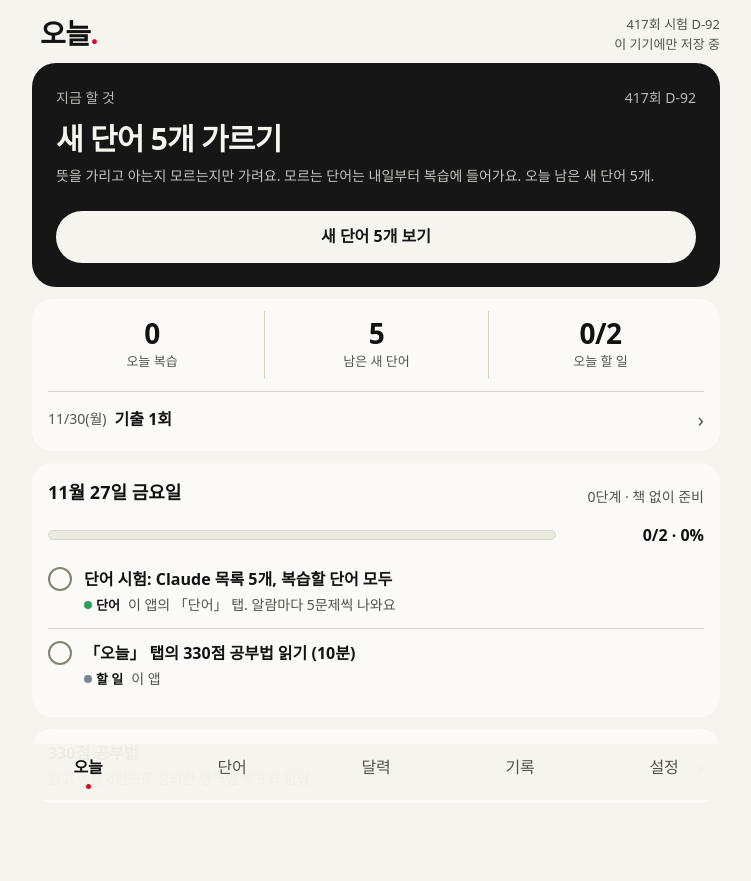
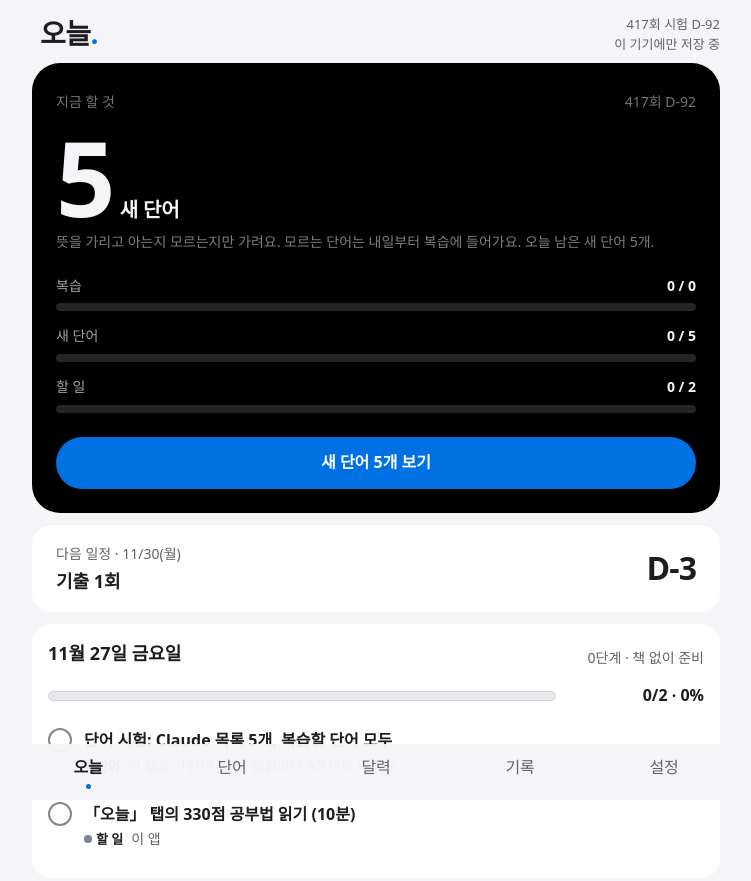
Before and after one commit to park-hyun-su/teps327, a plain HTML site: page index.html in a window 1280 px wide. Shown: the top 881 px of the page, without its empty margins (264-1015 px from the left). Drawn offline with Linux system fonts and the light colour scheme.

Commit message:
Keynote dashboard: black cover with one giant number, progress bars, 14-day activity chart, keynote palette
Co-Authored-By: Claude Opus 5.5 <noreply@anthropic.com>

```diff
--- a/index.html
+++ b/index.html
@@ -4,8 +4,8 @@
 <meta charset="utf-8">
 <meta name="viewport" content="width=device-width, initial-scale=1, viewport-fit=cover">
 <meta name="color-scheme" content="light dark">
-<meta name="theme-color" content="#f5f4ef" media="(prefers-color-scheme: light)">
-<meta name="theme-color" content="#031c24" media="(prefers-color-scheme: dark)">
+<meta name="theme-color" content="#f5f5f7" media="(prefers-color-scheme: light)">
+<meta name="theme-color" content="#000000" media="(prefers-color-scheme: dark)">
 <meta name="apple-mobile-web-app-capable" content="yes">
 <meta name="mobile-web-app-capable" content="yes">
 <meta name="apple-mobile-web-app-title" content="TEPS 330">
@@ -13,37 +13,37 @@
 <link rel="icon" href="icon-192.png">
 <link rel="apple-touch-icon" href="icon-192.png">
 <title>TEPS 330</title>
-<meta name="build" content="2026-11-27j">
+<meta name="build" content="2026-11-27k">
 <style>
 /* 토큰: 역할 이름으로 정의하고 다크 모드는 같은 토큰을 다시 정의 (다크-09, 색-28) */
 /* 색: 밝게 = 회색빛 종이 지면과 빨강 한 곳(이코노미스트 방식), 어둡게 = 깊은 물색 지면(파타고니아 방식).
    타일 넷은 같은 밝기 단계에서 갈래만 바꿔 무게를 맞춤(남색·청록·주황·자주). 구조는 키노트 방식 */
 :root{
-  --bg:#f5f4ef;--surface:#fbfaf6;--surface2:#ebe9e0;--line:#d9d6c8;--line-strong:#858275;--on-ok:#ffffff;--knob:#ffffff;
-  --text:#121212;--sub:#55534c;--faint:#55534c;
-  --primary:#1b3a6b;--on-primary:#ffffff;--primary-soft:#e3e8f1;--accent:#c8102e;
-  --ok:#17663a;--ok-soft:#e4efe4;--bad:#b3150d;--bad-soft:#f8e4e1;--warn:#7a5000;--warn-soft:#f6ecd2;
-  --sh:none;--tab:rgba(245,244,239,.97);--hero:#161616;--on-hero:#f5f4ef;
-  --tile-now:#1b3a6b;--tile-voc:#0f5c56;--tile-mock:#8a4512;--tile-read:#5b2b6e;
+  --bg:#f5f5f7;--surface:#ffffff;--surface2:#e8e8ed;--line:#d2d2d7;--line-strong:#86868b;--on-ok:#ffffff;--knob:#ffffff;
+  --text:#1d1d1f;--sub:#636366;--faint:#636366;
+  --primary:#0071e3;--on-primary:#ffffff;--primary-soft:#e8f1fc;--accent:#0071e3;
+  --ok:#1a7f37;--ok-soft:#e6f4ea;--bad:#d70015;--bad-soft:#fde8ea;--warn:#8a5a00;--warn-soft:#fdf3dc;
+  --sh:none;--tab:rgba(245,245,247,.96);--hero:#000000;--on-hero:#f5f5f7;--hero-sub:#a1a1a6;--hero-acc:#2997ff;--hero-btn:#0071e3;
+  --tile-now:#1d1d1f;--tile-voc:#1f7a4a;--tile-mock:#8a4512;--tile-read:#5b2b6e;
   --r:20px;--r-s:14px;
   --s1:4px;--s2:8px;--s3:12px;--s4:16px;--s5:24px;--s6:32px;
   --f-xs:.8125rem;--f-s:.875rem;--f-m:1rem;--f-l:1.125rem;--f-xl:1.375rem;--f-xxl:1.75rem;
   --t-fast:90ms;--t-med:200ms;--t-push:340ms;
 }
 @media (prefers-color-scheme: dark){:root:not([data-theme=light]){
-  --bg:#031c24;--surface:#0a2a35;--surface2:#123846;--line:#1e4a5a;--line-strong:#7f9aa4;
-  --text:#eeeeee;--sub:#a9bcc3;--faint:#a9bcc3;
-  --primary:#8cc4e6;--on-primary:#031c24;--primary-soft:#123846;--accent:#ff6b5e;
-  --ok:#63d39a;--ok-soft:#0f3a2c;--bad:#ff8a80;--bad-soft:#3d2127;--warn:#f0c060;--warn-soft:#3a3420;
-  --sh:none;--on-ok:#04210f;--knob:#031c24;--tab:rgba(3,28,36,.97);--hero:#0f3d4c;--on-hero:#ffffff;
-  --tile-now:#2d5b98;--tile-voc:#1b7a71;--tile-mock:#a0541b;--tile-read:#7a3e90;
+  --bg:#000000;--surface:#1d1d1f;--surface2:#2c2c2e;--line:#38383a;--line-strong:#86868b;
+  --text:#f5f5f7;--sub:#a1a1a6;--faint:#a1a1a6;
+  --primary:#2997ff;--on-primary:#000000;--primary-soft:#0d2a4a;--accent:#2997ff;
+  --ok:#30d158;--ok-soft:#10301b;--bad:#ff6961;--bad-soft:#3a1d1d;--warn:#ffd60a;--warn-soft:#3a3112;
+  --sh:none;--on-ok:#04210f;--knob:#000000;--tab:rgba(22,22,23,.96);--hero:#1d1d1f;--on-hero:#f5f5f7;--hero-sub:#a1a1a6;--hero-acc:#2997ff;--hero-btn:#0071e3;
+  --tile-now:#2c2c2e;--tile-voc:#1b7a71;--tile-mock:#a0541b;--tile-read:#7a3e90;
 }}
-:root[data-theme=dark]{--bg:#031c24;--surface:#0a2a35;--surface2:#123846;--line:#1e4a5a;--line-strong:#7f9aa4;
-  --text:#eeeeee;--sub:#a9bcc3;--faint:#a9bcc3;
-  --primary:#8cc4e6;--on-primary:#031c24;--primary-soft:#123846;--accent:#ff6b5e;
-  --ok:#63d39a;--ok-soft:#0f3a2c;--bad:#ff8a80;--bad-soft:#3d2127;--warn:#f0c060;--warn-soft:#3a3420;
-  --sh:none;--on-ok:#04210f;--knob:#031c24;--tab:rgba(3,28,36,.97);--hero:#0f3d4c;--on-hero:#ffffff;
-  --tile-now:#2d5b98;--tile-voc:#1b7a71;--tile-mock:#a0541b;--tile-read:#7a3e90;color-scheme:dark}
+:root[data-theme=dark]{--bg:#000000;--surface:#1d1d1f;--surface2:#2c2c2e;--line:#38383a;--line-strong:#86868b;
+  --text:#f5f5f7;--sub:#a1a1a6;--faint:#a1a1a6;
+  --primary:#2997ff;--on-primary:#000000;--primary-soft:#0d2a4a;--accent:#2997ff;
+  --ok:#30d158;--ok-soft:#10301b;--bad:#ff6961;--bad-soft:#3a1d1d;--warn:#ffd60a;--warn-soft:#3a3112;
+  --sh:none;--on-ok:#04210f;--knob:#000000;--tab:rgba(22,22,23,.96);--hero:#1d1d1f;--on-hero:#f5f5f7;--hero-sub:#a1a1a6;--hero-acc:#2997ff;--hero-btn:#0071e3;
+  --tile-now:#2c2c2e;--tile-voc:#1b7a71;--tile-mock:#a0541b;--tile-read:#7a3e90;color-scheme:dark}
 :root[data-theme=light]{color-scheme:light}
 @media (prefers-contrast: more){:root{--sub:var(--text);--faint:var(--text);--line:var(--line-strong)}}
 @media (forced-colors: active){.toggle,.task input{border:2px solid ButtonText}.toggle:checked,.task input:checked{background:Highlight}}
@@ -293,6 +293,41 @@ body.focus header.top .meta{display:none}
 .schart .goal{stroke:var(--accent);stroke-width:1.5;stroke-dasharray:4 4}
 .schart .ln{fill:none;stroke:var(--primary);stroke-width:2.5}
 .schart .pt{fill:var(--primary)}.schart .tv{font-size:11px;font-weight:700;fill:var(--text)}
+/* 검은 표지 (키노트 2절·3절): 거대한 숫자 하나 + 작은 설명 1:8 이상, 장식 없음 */
+.hero2{border-radius:28px !important;padding:28px 24px 24px !important}
+.giant{display:flex;align-items:baseline;gap:10px;margin:18px 0 6px}
+.giant b{font-size:clamp(4.25rem,23vw,6.5rem);font-weight:700;letter-spacing:-.055em;line-height:.88}
+.giant span{font-size:1.25rem;font-weight:600;letter-spacing:-.01em}
+.hero2 .tsub{color:var(--hero-sub);opacity:1}
+.hero2 .lead,.hero2 .dd{color:var(--hero-sub);opacity:1}
+.hero2 .btn{background:var(--hero-btn) !important;color:#fff !important}
+.pbars{display:grid;gap:14px;margin-top:22px}
+.pbar .t{display:flex;justify-content:space-between;font-size:var(--f-s);color:var(--hero-sub)}
+.pbar .t b{color:var(--on-hero);font-weight:700}
+.pbar .tr{height:8px;border-radius:4px;background:rgba(255,255,255,.14);margin-top:7px;overflow:hidden}
+.pbar .tr i{display:block;height:100%;border-radius:4px;background:var(--hero-acc)}
+.lbar{background:rgba(255,255,255,.14) !important;height:8px}
+.lbar b{background:var(--hero-acc) !important}
+.lbar i{background:var(--on-hero) !important}
+.lbar em{position:absolute;top:14px;transform:translateX(-50%);font-style:normal;font-size:var(--f-xs);color:var(--hero-sub)}
+.hero2 .lbar+.tsub{margin-top:26px}
+.nextcard{display:flex;align-items:center;gap:var(--s3);width:100%;text-align:left;font:inherit;color:inherit;cursor:pointer;padding:var(--s4) var(--s5)}
+.nextcard b{display:block;font-size:var(--f-l);margin-top:2px}
+.nextcard .dbig{font-size:2rem;font-weight:700;letter-spacing:-.03em}
+.dgrid{display:grid;grid-template-columns:1fr 1fr;gap:10px;margin:0 0 var(--s3)}
+.dt{background:var(--surface);border-radius:22px;padding:var(--s4)}
+.dt.wide{grid-column:1/-1}
+.dt .k{font-size:var(--f-xs);color:var(--sub);font-weight:600}
+.dt .m{font-size:var(--f-l);font-weight:700;margin-top:4px;letter-spacing:-.01em}
+.dt .v{font-size:2.75rem;font-weight:700;letter-spacing:-.04em;line-height:1.05;margin-top:6px}
+.dt .v small{font-size:1rem;margin-left:2px;letter-spacing:0}
+.dt .c{font-size:var(--f-xs);color:var(--sub);margin-top:4px}
+.dt .up{color:var(--ok);font-weight:700}.dt .dn{color:var(--bad);font-weight:700}
+.act14{display:flex;align-items:flex-end;gap:5px;height:112px;margin-top:var(--s3)}
+.act14 span{flex:1;display:flex;flex-direction:column;align-items:center;justify-content:flex-end;gap:4px;height:100%}
+.act14 i{display:block;width:100%;border-radius:5px;background:var(--text);opacity:.82}
+.act14 span.on i{background:var(--primary);opacity:1}
+.act14 small{font-size:.6875rem;color:var(--sub);height:1em}
 /* 큰 카드 하나 (오늘·기록) + 숫자 칸 */
 .hero2{background:var(--hero);color:var(--on-hero);border-radius:24px;padding:var(--s5);margin:0 0 var(--s3)}
 .hero2 .hrow{display:flex;justify-content:space-between;align-items:baseline;gap:var(--s2)}
@@ -712,8 +747,13 @@ function vToday(){
   }else{
     const rc=resumeCard();
     if(rc)h+=rc;else{const a=nextAction(d,t),due=dueList().length,nl=newLeftToday(),ne=EXAMS.find(e=>examOn(e)&&e.date>=td),nx=nextEvent(d);
-      h+=`<section class="hero2" aria-labelledby="h-na"><div class="hrow"><p class="lead">${esc(a.lead)}</p>${ne?`<span class="dd num">${ne.no}회 D-${diff(td,ne.date)||"DAY"}</span>`:""}</div><h2 id="h-na">${esc(a.h)}</h2><p class="tsub">${esc(a.sub)}</p><button class="btn block" id="na" data-act="${a.act}"${a.k?` data-k="${esc(a.k)}"`:""}>${esc(a.btn)}</button></section>
-      <section class="card nums3"><button class="nc" data-go="words"><b class="num">${due}</b><span>오늘 복습</span></button><button class="nc" data-go="words"><b class="num">${nl}</b><span>남은 새 단어</span></button><button class="nc" data-jump="h-t"><b class="num">${n}/${c}</b><span>오늘 할 일</span></button>${nx?`<button class="nextev" data-go="cal"><span class="sub">${esc(nx[0])}</span><b>${esc(nx[1])}</b><span class="chev" aria-hidden="true">›</span></button>`:""}</section>`}
+      const rvd=Object.values(S.srs).filter(x=>x.last===td&&x.first<td).length,lnd=learnedToday(td),G=a.act==="study"?(due?[due,"복습할 단어"]:[Math.min(nl,CHUNK),"새 단어"]):a.act==="done"?[n+"/"+c,"오늘 할 일"]:["✓","오늘 끝"];
+      const pb=(lab,v,tot,cmp)=>{const p=tot?Math.round(v/tot*100):0;return `<div class="pbar"><div class="t"><span>${lab}</span><b class="num">${v} / ${tot}</b></div><div class="tr" role="img" aria-label="${lab} ${v}/${tot}, ${p}%"><i style="width:${p}%"></i></div>${cmp?`<div class="cmp">${cmp}</div>`:""}</div>`};
+      h+=`<section class="hero2" aria-labelledby="h-na"><div class="hrow"><p class="lead">${esc(a.lead)}</p>${ne?`<span class="dd num">${ne.no}회 D-${diff(td,ne.date)||"DAY"}</span>`:""}</div>
+      <div class="giant"><b class="num">${G[0]}</b><span>${G[1]}</span></div><h2 id="h-na" class="sr">${esc(a.h)}</h2><p class="tsub">${esc(a.sub)}</p>
+      <div class="pbars">${pb("복습",rvd,rvd+due)}${pb("새 단어",lnd,lnd+nl)}${pb("할 일",n,c)}</div>
+      <button class="btn block" id="na" data-act="${a.act}"${a.k?` data-k="${esc(a.k)}"`:""}>${esc(a.btn)}</button></section>
+      ${nx?`<button class="card nextcard" data-go="cal"><span class="grow"><span class="sub">다음 일정 · ${esc(nx[0])}</span><b>${esc(nx[1])}</b></span><span class="dbig num">D-${diff(td,nextEventDate(d))}</span></button>`:""}`}
   }
   h+=`<section class="card" aria-labelledby="h-t"><div class="row"><h2 id="h-t" class="grow">${esc(label(d))}</h2><span class="sub">${esc(phaseOf(d))}</span></div>${meter(n,c,"오늘 할 일")}${t.map(x=>taskHTML(d,x)).join("")}</section>`;
   const miss=[];for(let x=START;x<td&&x<=END;x=add(x,1)){const r=tasksFor(x).filter(y=>!isDone(key(x,y.id))&&y.id!=="quiz");if(r.length)miss.push([x,r])}
@@ -727,6 +767,7 @@ function vToday(){
   document.getElementById("mth").onclick=()=>go("method");
 }
 /* 다음 날부터 30일 안의 첫 일정: [「내일 · 11/28(토)」, 이름] */
+function nextEventDate(d){for(let i=1;i<=30;i++){const x=add(d,i);if(x>END)break;if(tasksFor(x).map(chipOf).filter(Boolean).length)return x}return d}
 function nextEvent(d){for(let i=1;i<=30;i++){const x=add(d,i);if(x>END)break;const ch=tasksFor(x).map(chipOf).filter(Boolean);if(ch.length)return [(i===1?"내일 · ":"")+short(x),ch[0][2]||ch[0][1]]}return null}
 function startStudy(){if(quiz&&quiz.i<quiz.qs.length){go("quiz");return}if(learn&&learn.i<learn.list.length){go("learn");return}const due=dueList().length;if(due){startQuiz(Math.min(due,20));return}const nl=newLeftToday();if(nl){const q=newQueue().slice(0,CHUNK);if(q.length){quiz=null;learn={list:q,i:0};go("learn",{keep:1});return}}startQuiz(Number(cfg("quizSize"))||5)}
 function startQuiz(n){
@@ -918,7 +959,7 @@ function journeyHTML(td){
 function vCal(){
   const first=month+"-01",lead=dow(first);let d=add(first,-lead);const td=todayStr();
   const [yy,mm]=month.split("-"),ne=EXAMS.find(e=>examOn(e)&&e.date>=td);
-  let h=ne?`<section class="hero2"><p class="lead">다음 시험 · ${ne.no}회</p><div class="lvl num">D-${diff(td,ne.date)||"DAY"}</div><p class="tsub">${esc(label(ne.date))} 오후 2시 20분 · 정기 접수 ${esc(short(ne.reg[0]))}~${esc(short(ne.reg[1]))} · 성적 ${esc(short(ne.res))}</p></section>`:"";
+  let h=ne?`<section class="hero2"><p class="lead">다음 시험 · ${ne.no}회</p><div class="giant"><b class="num">D-${diff(td,ne.date)||"DAY"}</b></div><p class="tsub">${esc(label(ne.date))} 오후 2시 20분 · 정기 접수 ${esc(short(ne.reg[0]))}~${esc(short(ne.reg[1]))} · 성적 ${esc(short(ne.res))}</p></section>`:"";
   h+=journeyHTML(td);
   h+=`<section class="card calcard"><div class="cal-head"><div class="grow"><h2 class="mon">${Number(mm)}월<span class="dotp" aria-hidden="true">.</span></h2><span class="sub num">${yy}</span></div><button class="nav" id="pv" aria-label="이전 달">‹</button><button class="nav" id="nx" aria-label="다음 달">›</button></div>
   <div class="wk" aria-hidden="true">${WD.map((w,i)=>`<div${i===0?' class="sun"':""}>${w}</div>`).join("")}</div><div class="grid" aria-label="${yy}년 ${Number(mm)}월 계획">`;
@@ -955,10 +996,17 @@ function vScore(){
   const l=scoresList(),last=l[l.length-1],prev=l[l.length-2],tot=s=>["L","V","G","R"].reduce((a,k)=>a+(Number(s[k])||0),0),best=l.length?Math.max(...l.map(tot)):0;
   const [cur,bst]=streaks(),w0=weekStats(0),w1=weekStats(-1),sc=stageCounts(),lrn=sc.slice(1,8).reduce((a,b)=>a+b,0),fe=firstExam();
   const lv=last?tot(last):null,gap=lv==null?null:330-lv,acc=w=>w.n?Math.round(w.ok/w.n*100):0;
-  const dl=(a,b)=>a>b?`<span class="up">▲ ${a-b}</span>`:a<b?`<span class="dn">▼ ${b-a}</span>`:"같음";
-  let h=`<section class="hero2"><p class="lead">지금 내 수준${last?" · "+esc(last.name):""}</p>${last?`<div class="lvl num">${lv}<small>점</small></div><div class="lbar" role="img" aria-label="${lv}점, 목표 330점, 만점 600점"><b style="width:${Math.min(100,lv/600*100)}%"></b><i style="left:${330/600*100}%"></i></div><p class="tsub">${gap>0?`목표 330점까지 <b>${gap}점</b>`:`목표보다 <b>${-gap}점</b> 높아요`}${prev?` · 지난 기록 ${lv-tot(prev)>=0?"+":""}${lv-tot(prev)}점`:""} · 최고 ${best}점</p>`:`<div class="lvl">진단 전</div><p class="tsub">11월 30일 기출 1회를 풀고 아래에 점수를 적으면, 지금 몇 점 수준인지와 330점까지 남은 점수가 여기 나와요.</p>`}</section>
-  <section class="card"><div class="nums2"><div><b class="num">${sc[8]}</b><span>장기 기억 단어</span><em>복습 중 ${lrn}개 · 330점엔 빈출 1,000개</em></div><div><b class="num">${cur}<small>일</small></b><span>연속 공부</span><em>가장 긴 연속 ${bst}일</em></div></div></section>
-  <section class="card"><h2>이번 주 vs 지난주</h2><div class="vs"><div><span>푼 문제</span><b class="num">${w0.n}</b><em class="num">지난주 ${w1.n} · ${dl(w0.n,w1.n)}</em></div><div><span>정답률</span><b class="num">${acc(w0)}%</b><em class="num">지난주 ${acc(w1)}% · ${dl(acc(w0),acc(w1))}</em></div><div><span>새 단어</span><b class="num">${w0.nw}</b><em class="num">지난주 ${w1.nw} · ${dl(w0.nw,w1.nw)}</em></div></div></section>`;
+  const dl=(a,b)=>a>b?`<span class="up">▲ ${a-b}</span>`:a<b?`<span class="dn">▼ ${b-a}</span>`:"· 같음";
+  const days14=[...Array(14)].map((_,k)=>add(td,k-13)),v14=days14.map(x=>(S.days[x]||{}).n||0),m14=Math.max(1,...v14);
+  const msg=w0.n===w1.n?`이번 주 ${w0.n}문제 · 지난주와 같아요`:`이번 주 ${w0.n}문제 · 지난주보다 ${Math.abs(w0.n-w1.n)}문제 ${w0.n>w1.n?"더":"덜"}`;
+  let h=`<section class="hero2"><div class="hrow"><p class="lead">지금 내 수준${last?" · "+esc(last.name):""}</p>${fe?`<span class="dd num">${fe.no}회 D-${diff(td,fe.date)||"DAY"}</span>`:""}</div>
+  ${last?`<div class="giant"><b class="num">${lv}</b><span>점</span></div><div class="lbar" role="img" aria-label="${lv}점, 목표 330점, 만점 600점"><b style="width:${Math.min(100,lv/600*100)}%"></b><i style="left:${330/600*100}%"></i><em style="left:${330/600*100}%">330</em></div><p class="tsub">${gap>0?`목표까지 <b>${gap}점</b>`:`목표보다 <b>${-gap}점</b> 높아요`}${prev?` · 지난 기록보다 ${lv-tot(prev)>=0?"+":""}${lv-tot(prev)}점`:""} · 최고 ${best}점</p>`:`<div class="giant"><b>진단 전</b></div><p class="tsub">11월 30일 기출 1회를 풀고 아래에 점수를 적으면, 지금 몇 점 수준인지와 330점까지 남은 점수가 여기 나와요.</p>`}</section>
+  <section class="dgrid" aria-label="나와의 승부">
+   <div class="dt wide"><div class="k">최근 14일 푼 문제</div><div class="m">${esc(msg)}</div><div class="act14" role="img" aria-label="최근 14일 푼 문제 ${v14.join(", ")}">${v14.map((v,k)=>`<span class="${k===13?"on":""}"><i style="height:${v?Math.max(6,Math.round(v/m14*84)):3}px"></i><small>${k%2===1||k===13?Number(days14[k].slice(8)):""}</small></span>`).join("")}</div></div>
+   <div class="dt"><div class="k">장기 기억 단어</div><div class="v num">${sc[8]}</div><div class="c">복습 중 ${lrn} · 목표 빈출 1,000</div></div>
+   <div class="dt"><div class="k">연속 공부</div><div class="v num">${cur}<small>일</small></div><div class="c">가장 긴 연속 ${bst}일</div></div>
+   <div class="dt"><div class="k">이번 주 정답률</div><div class="v num">${acc(w0)}<small>%</small></div><div class="c">지난주 ${acc(w1)}% ${dl(acc(w0),acc(w1))}</div></div>
+   <div class="dt"><div class="k">이번 주 새 단어</div><div class="v num">${w0.nw}</div><div class="c">지난주 ${w1.nw} ${dl(w0.nw,w1.nw)}</div></div></section>`;
   if(last)h+=`<section class="card"><h2>점수 흐름</h2>${scoreChart(l,tot)}</section>`;
   h+=`<section class="card"><h2>${last?"영역별 · 목표 대비":"점수 기록"}</h2>`;
   if(last){h+=["L","V","G","R"].map(k=>{const v=Number(last[k])||0,p=Math.min(100,Math.round(v/MAXS[k]*100)),tp=Math.round(TARGET[k]/MAXS[k]*100);return `<div style="margin:10px 0"><div class="row"><b class="grow">${NAME[k]}</b><span class="num ${v>=TARGET[k]?"pass":"fail"}">${v} / 목표 ${TARGET[k]} ${v>=TARGET[k]?"✓":"✗"}</span></div><div class="bar" style="position:relative;height:14px" role="img" aria-label="${NAME[k]} ${v}점, 목표 ${TARGET[k]}점, 만점 ${MAXS[k]}점"><b style="width:${p}%;background:${v>=TARGET[k]?"var(--ok)":"var(--primary)"}"></b><span style="position:absolute;left:${tp}%;top:-3px;bottom:-3px;width:2px;background:var(--text)"></span></div></div>`}).join("")+`<p class="sub">세로선 = 목표. 목표는 참고 영상 두 편의 영역별 목표 중간값이에요. 실제 점수는 문항 난이도에 따라 환산돼서 영역 합이 같아도 달라질 수 있어요.</p>`}
```
